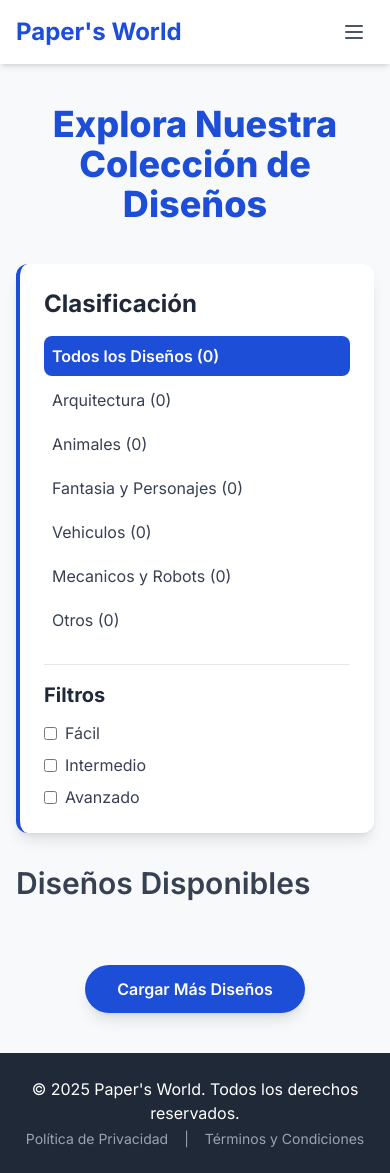
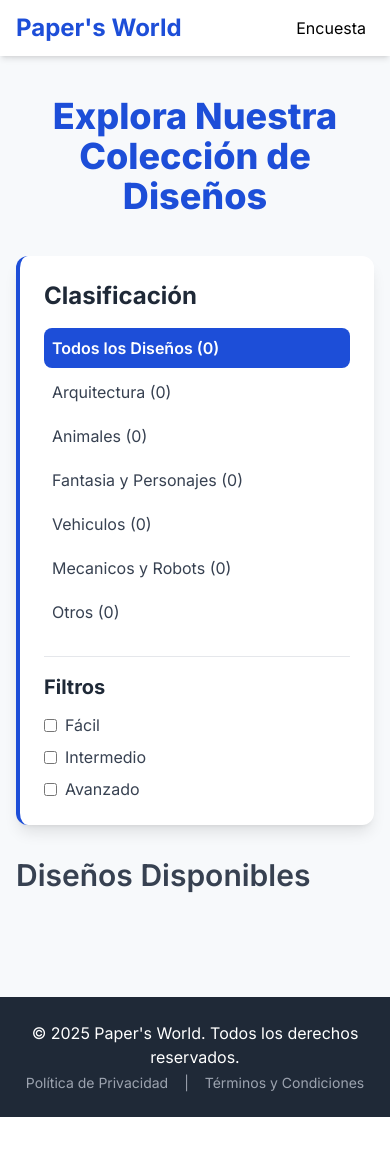
Before and after one commit to estebandev-data/papers-world-1, a Flask app: page /disenos in a window 390 px wide. After the commit the page ends 1117 px from the top, so only its background shows below. Run offline with Flask 3, Linux system fonts and the light colour scheme; data that the repository does not hold is empty; some libraries are stand-ins or nearby versions.

Commit message:
Update disenos.html
dejamos igual

```diff
--- a/templates/disenos.html
+++ b/templates/disenos.html
@@ -4,6 +4,7 @@
     <meta charset="UTF-8">
     <meta name="viewport" content="width=device-width, initial-scale=1.0">
     <title>Diseños | Paper's World</title>
+    <!-- Tailwind -->
     <script src="https://cdn.tailwindcss.com"></script>
     <link href="https://fonts.googleapis.com/css2?family=Inter:wght@100..900&display=swap" rel="stylesheet">
     <style>
@@ -30,7 +31,12 @@
             opacity: 1;
             transform: translateY(0);
         }
-        /* La clase .sidebar-fixed ya no es necesaria aquí y se maneja con Tailwind en el HTML */
+        /* Estilo para que el sidebar sea más evidente y fijo */
+        .sidebar-fixed {
+            position: sticky;
+            top: 80px; /* Ajusta según la altura de tu navbar */
+            align-self: flex-start;
+        }
     </style>
     <script>
         tailwind.config = {
@@ -47,19 +53,11 @@
 </head>
 <body>
 
+    <!-- Header y Navbar -->
     <header>
-        <nav class="bg-white shadow-md sticky top-0 z-20">
+        <nav class="bg-white shadow-md sticky top-0 z-10">
             <div class="container mx-auto px-4 py-3 flex justify-between items-center">
                 <a class="text-paper-primary text-2xl font-bold" href="{{ url_for('index') }}">Paper's World</a>
-
-                <div class="flex items-center space-x-2">
-                    <a href="https://docs.google.com/forms/d/e/1FAIpQLSc24rZVhFwx9PqqpqRjjNjQpUvUBAKdCk3vQDLZrIIxxabrZQ/viewform?usp=sf_link" target="_blank" class="btn btn-outline-secondary me-2 hidden sm:block">Encuesta</a>
-
-                    <button id="menu-button" class="md:hidden p-2 text-gray-600 hover:text-paper-primary focus:outline-none">
-                        <svg class="w-6 h-6" fill="none" stroke="currentColor" viewBox="0 0 24 24" xmlns="http://www.w3.org/2000/svg"><path stroke-linecap="round" stroke-linejoin="round" stroke-width="2" d="M4 6h16M4 12h16M4 18h16"></path></svg>
-                    </button>
-                </div>
-
                 <div class="hidden md:flex space-x-6 items-center">
                     <a class="text-gray-600 hover:text-paper-primary" href="{{ url_for('index') }}">Inicio</a>
                     <a class="text-paper-primary font-bold border-b-2 border-paper-primary" href="{{ url_for('disenos') }}">Diseños</a>
@@ -69,18 +67,8 @@
                     <a class="text-gray-600 hover:text-paper-primary" href="{{ url_for('feedback') }}">Comentarios</a>
                     <a class="text-gray-600 hover:text-paper-primary" href="{{ url_for('tienda') }}">Tienda</a>
                 </div>
-            </div>
-
-            <div id="mobile-menu" class="hidden md:hidden bg-white shadow-lg border-t">
-                <div class="px-4 pt-2 pb-3 space-y-1 sm:px-3">
-                    <a class="block px-3 py-2 rounded-md text-base font-medium text-gray-700 hover:bg-gray-50" href="{{ url_for('index') }}">Inicio</a>
-                    <a class="block px-3 py-2 rounded-md text-base font-medium text-paper-primary bg-gray-50" href="{{ url_for('disenos') }}">Diseños</a>
-                    <a class="block px-3 py-2 rounded-md text-base font-medium text-gray-700 hover:bg-gray-50" href="{{ url_for('personalizacion') }}">Personalización</a>
-                    <a class="block px-3 py-2 rounded-md text-base font-medium text-gray-700 hover:bg-gray-50" href="{{ url_for('aprende') }}">Aprende</a>
-                    <a class="block px-3 py-2 rounded-md text-base font-medium text-gray-700 hover:bg-gray-50" href="{{ url_for('clases') }}">Clases</a>
-                    <a class="block px-3 py-2 rounded-md text-base font-medium text-gray-700 hover:bg-gray-50" href="{{ url_for('feedback') }}">Comentarios</a>
-                    <a class="block px-3 py-2 rounded-md text-base font-medium text-gray-700 hover:bg-gray-50" href="{{ url_for('tienda') }}">Tienda</a>
-                </div>
+                <div class="flex space-x-2">
+                    <a href="https://docs.google.com/forms/d/e/1FAIpQLSc24rZVhFwx9PqqpqRjjNjQpUvUBAKdCk3vQDLZrIIxxabrZQ/viewform?usp=sf_link" target="_blank" class="btn btn-outline-secondary me-2">Encuesta</a>
             </div>
         </nav>
     </header>
@@ -89,19 +77,23 @@
         <h1 class="text-center mb-10 text-4xl font-extrabold text-paper-primary">Explora Nuestra Colección de Diseños</h1>
 
         <div class="flex flex-col md:flex-row gap-8">
-            <aside class="w-full md:w-1/4 md:sticky md:top-20 md:self-start z-10">
+            <!-- Clasificación y Filtros -->
+            <aside class="w-full md:w-1/4 sidebar-fixed">
                 <div class="bg-white p-6 rounded-xl shadow-lg border-l-4 border-paper-primary">
                     <h2 class="text-2xl font-bold mb-4 text-gray-800">Clasificación</h2>
                     <ul class="space-y-1">
+                        <!-- Todos los Diseños -->
                         <li>
                             <a href="#" class="block p-2 rounded-lg bg-paper-primary text-white font-semibold">
                                 Todos los Diseños ({{ disenos|length }})
                             </a>
                         </li>
 
+                        <!-- Categorías Dinámicas usando conteo_categorias de Flask -->
                         {% set categorias_disponibles = ['Arquitectura', 'Animales', 'Fantasia y Personajes', 'Vehiculos', 'Mecanicos y Robots', 'Otros'] %}
 
                         {% for cat in categorias_disponibles %}
+                            {# Uso de .get(cat, 0) para obtener el conteo del diccionario o 0 si no existe #}
                             {% set count = conteo_categorias.get(cat, 0) if conteo_categorias is defined else 0 %}
                             <li>
                                 <a href="#" class="block p-2 rounded-lg text-gray-700 hover:bg-gray-100">
@@ -129,13 +121,17 @@
                 </div>
             </aside>
 
+            <!-- Columna de Diseños -->
             <section class="w-full md:w-3/4">
                 <h2 class="text-3xl font-semibold mb-6 text-gray-700">Diseños Disponibles</h2>
 
                 <div id="design-grid" class="grid grid-cols-1 sm:grid-cols-2 lg:grid-cols-3 gap-6">
+                    <!-- Iteración de Jinja2: Renderiza todos los diseños, JavaScript controla la visibilidad -->
                     {% for diseno in disenos %}
                     <div class="design-card bg-white rounded-xl shadow-lg overflow-hidden transition-transform duration-300 hover:shadow-xl">
+                        <!-- Contenedor de la Imagen con Placeholder de Fallback -->
                         <div class="w-full h-48 bg-gray-200 flex items-center justify-center overflow-hidden">
+                            <!-- Uso de 'static/imagenes/' si no existe lanza Placeholder -->
                             <img src="{{ url_for('static', filename='imagenes/' + diseno.imagen_url) }}"
                                     onerror="this.onerror=null; this.src='https://placehold.co/400x300/e5e7eb/4b5563?text=Sin+Imagen';"
                                     alt="Diseño de {{ diseno.nombre }}"
@@ -155,8 +151,10 @@
                         </div>
                     </div>
                     {% endfor %}
+                    <!-- final de Iteración -->
                 </div>
 
+                <!-- Boton de Cargar Mas Diseños -->
                 <div class="text-center mt-10">
                     <button id="load-more-btn"
                             onclick="cargarMasDisenos({{ tamano_lote|default(9) }})"
@@ -180,10 +178,61 @@
     </footer>
 
     <script>
-        document.getElementById('menu-button').addEventListener('click', function() {
-            var menu = document.getElementById('mobile-menu');
-            menu.classList.toggle('hidden');
+        // Array de todos los elementos de diseño
+        const designCards = Array.from(document.querySelectorAll('.design-card'));
+        const loadMoreBtn = document.getElementById('load-more-btn');
+        // El índice comienza en 0, pero se actualizará a TAMANO_LOTE después de la inicialización
+        let currentIndex = 0;
+
+        function initializeDesigns(limit) {
+            // Recorre todas las tarjetas de diseño
+            designCards.forEach((card, index) => {
+                // Si el índice es menor que el límite (9), lo marca como activo para mostrarlo
+                if (index < limit) {
+                    card.classList.add('active');
+                } else {
+                    card.classList.remove('active');
+                }
+            });
+            currentIndex = limit; // Establece el índice de inicio para la próxima carga
+            checkLoadMoreVisibility();
+        }
+        function cargarMasDisenos(batchSize) {
+            // Animacion: Desactiva el boton y muestra un mensaje temporal
+            loadMoreBtn.textContent = 'Cargando...';
+            loadMoreBtn.disabled = true;
+            // delay para simular una carga y mejorar la UX para el usuario
+            setTimeout(() => {
+                const targetIndex = currentIndex + batchSize;
+
+                for (let i = currentIndex; i < designCards.length && i < targetIndex; i++) {
+                    // Muestra la tarjeta de diseño agregando la clase active
+                    designCards[i].classList.add('active');
+                }
+                currentIndex = targetIndex;
+                 // Actualiza el índice
+                // Vuelve a habilitar el botón y actualiza el texto
+                loadMoreBtn.textContent = 'Cargar Más Diseños';
+                loadMoreBtn.disabled = false;
+                checkLoadMoreVisibility();
+            }, 300); // 300ms de retraso para la carga
+        }
+
+        function checkLoadMoreVisibility() {
+            if (currentIndex >= designCards.length) {
+                // Si ya no hay más diseños para cargar, oculta el botón
+                loadMoreBtn.style.display = 'none';
+            } else {
+                loadMoreBtn.style.display = 'inline-block';
+            }
+        }
+        // Llama a la inicialización cuando el documento esté listo
+        document.addEventListener('DOMContentLoaded', () => {
+            // El valor de tamano_lote (9) viene del contexto de Flask
+            const batchSize = {{ tamano_lote|default(8) }};
+            initializeDesigns(batchSize);
         });
     </script>
+
 </body>
 </html>
```
